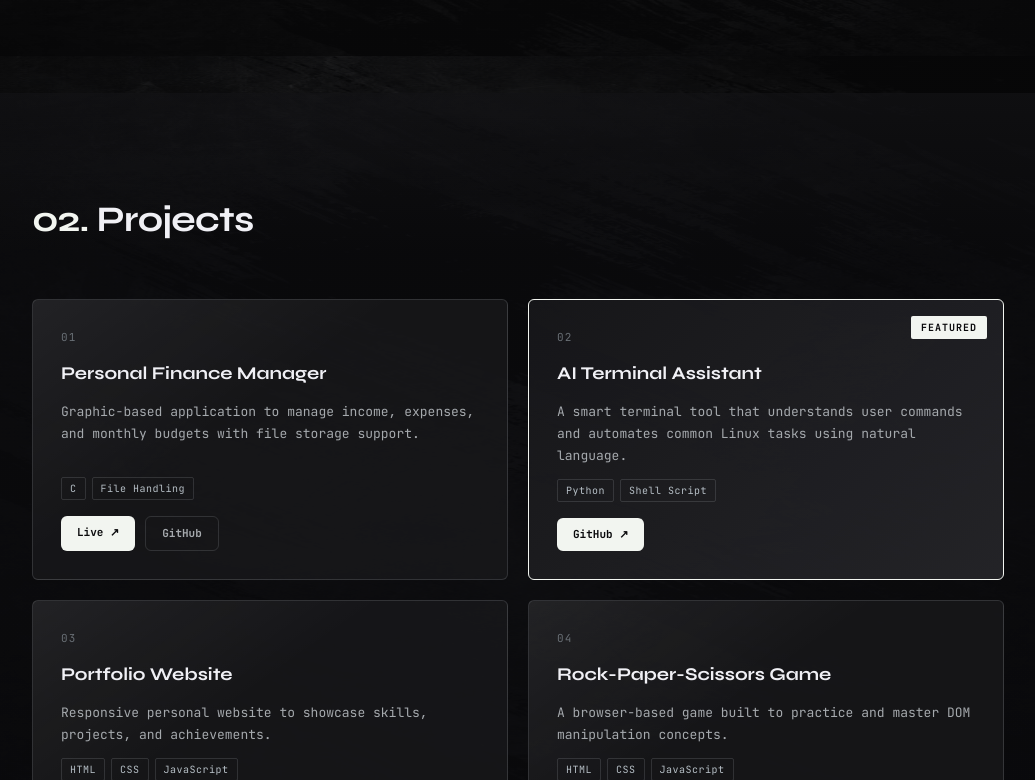
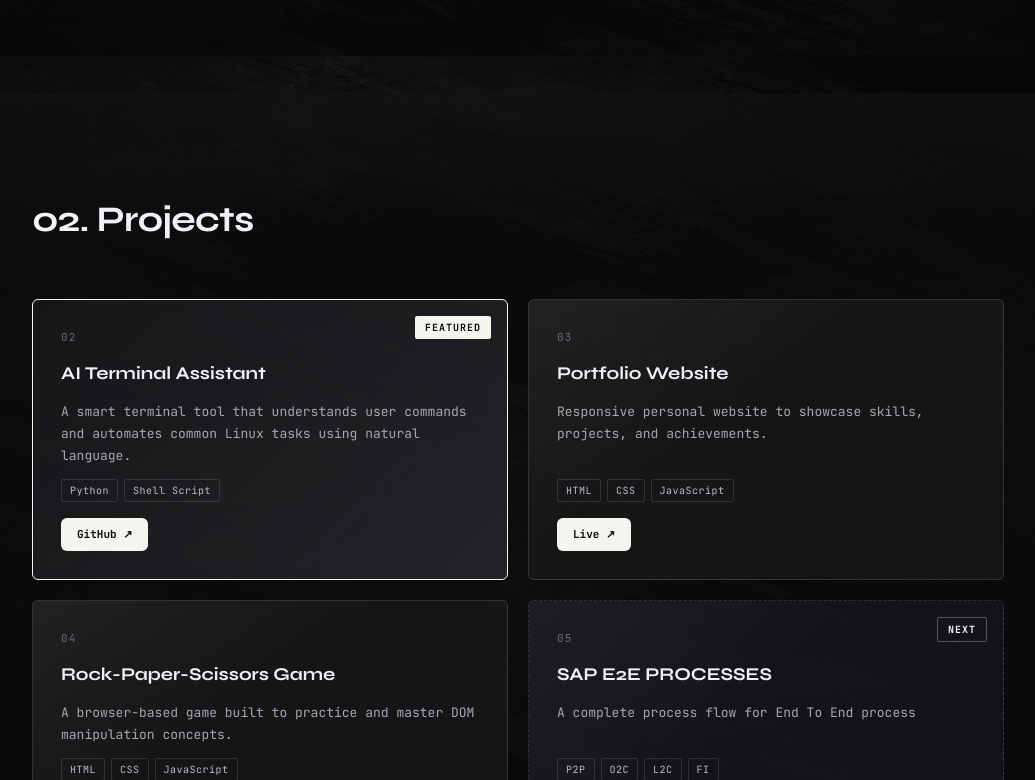
Before and after one commit to himanshu-12345678388/PORTFOLIO, a website: page index.html in a window 1280 px wide. Shown: the part 1544-2324 px from the top of the page, without its empty margins (122-1157 px from the left). Drawn offline with Linux system fonts and the light colour scheme.

Commit message:
removed the finance project

```diff
--- a/index.html
+++ b/index.html
@@ -141,16 +141,7 @@
       <h2 class="section-title"><span class="accent">02.</span> Projects</h2>
       <div class="projects-grid">
 
-        <div class="project-card">
-          <div class="project-num">01</div>
-          <h3>Personal Finance Manager</h3>
-          <p>Graphic-based application to manage income, expenses, and monthly budgets with file storage support.</p>
-          <div class="project-tech"><span>C</span><span>File Handling</span></div>
-          <div class="project-links">
-            <a href="https://himanshu-12345678388.github.io/finance-project/" target="_blank" rel="noreferrer" class="proj-btn">Live ↗</a>
-            <a href="https://github.com/himanshu-12345678388" target="_blank" rel="noreferrer" class="proj-btn ghost">GitHub</a>
-          </div>
-        </div>
+
 
         <div class="project-card featured">
           <div class="project-num">02</div>
```
